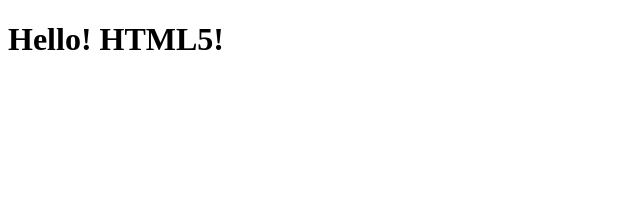
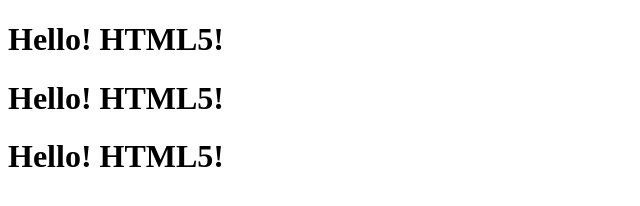
Before and after one commit to john5601/web-learning, a plain HTML site: page hello.html in a window 1280 px wide. Shown: the whole page, without its empty margins (0-640 px from the left). Drawn offline with Linux system fonts and the light colour scheme.

Commit message:
123 test

```diff
--- a/hello.html
+++ b/hello.html
@@ -6,5 +6,7 @@
   </head>
   <body>
     <h1>Hello! HTML5!</h1>
+    <h1>Hello! HTML5!</h1>
+    <h1>Hello! HTML5!</h1>
   </body>
 </html>
```
